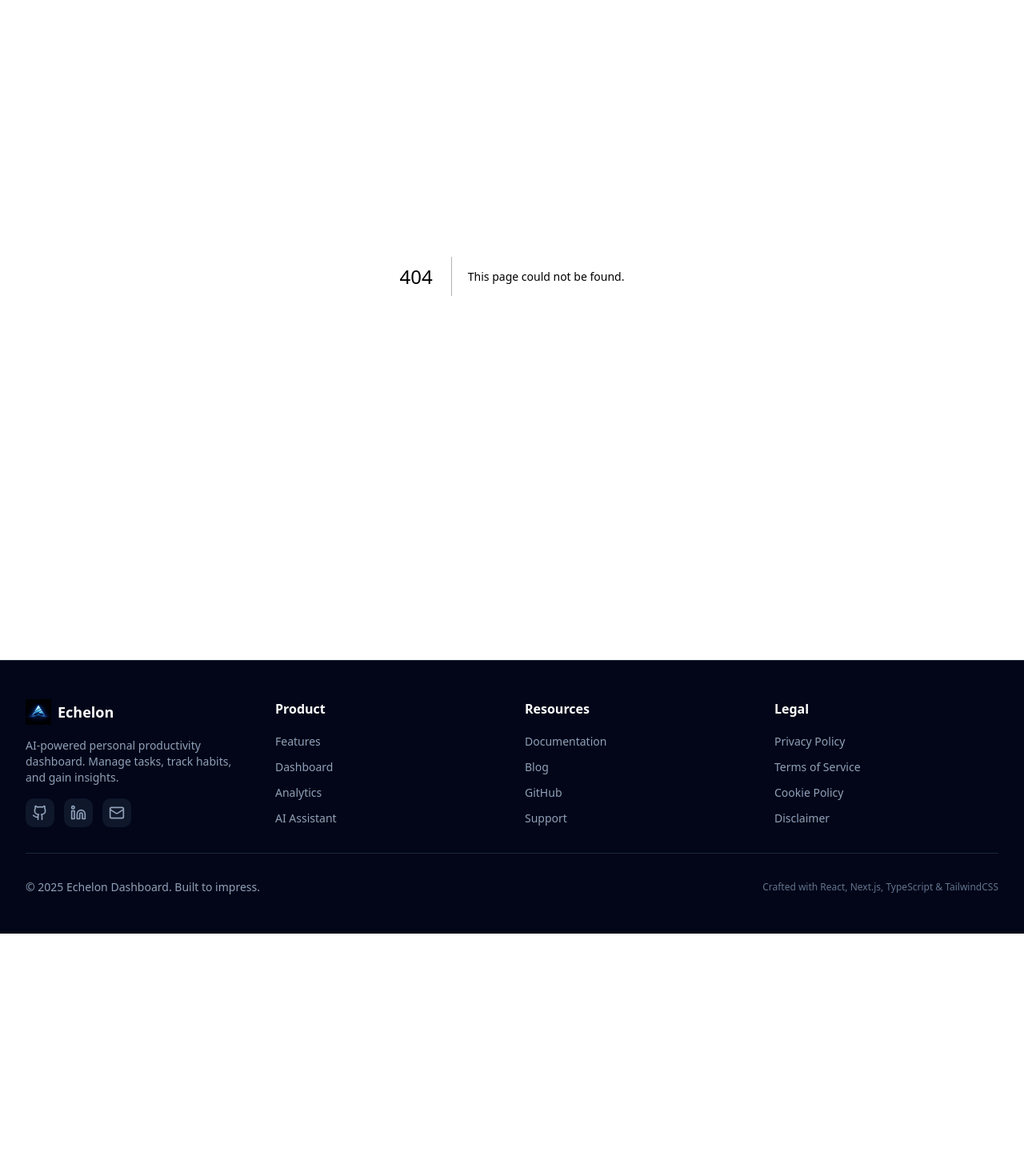
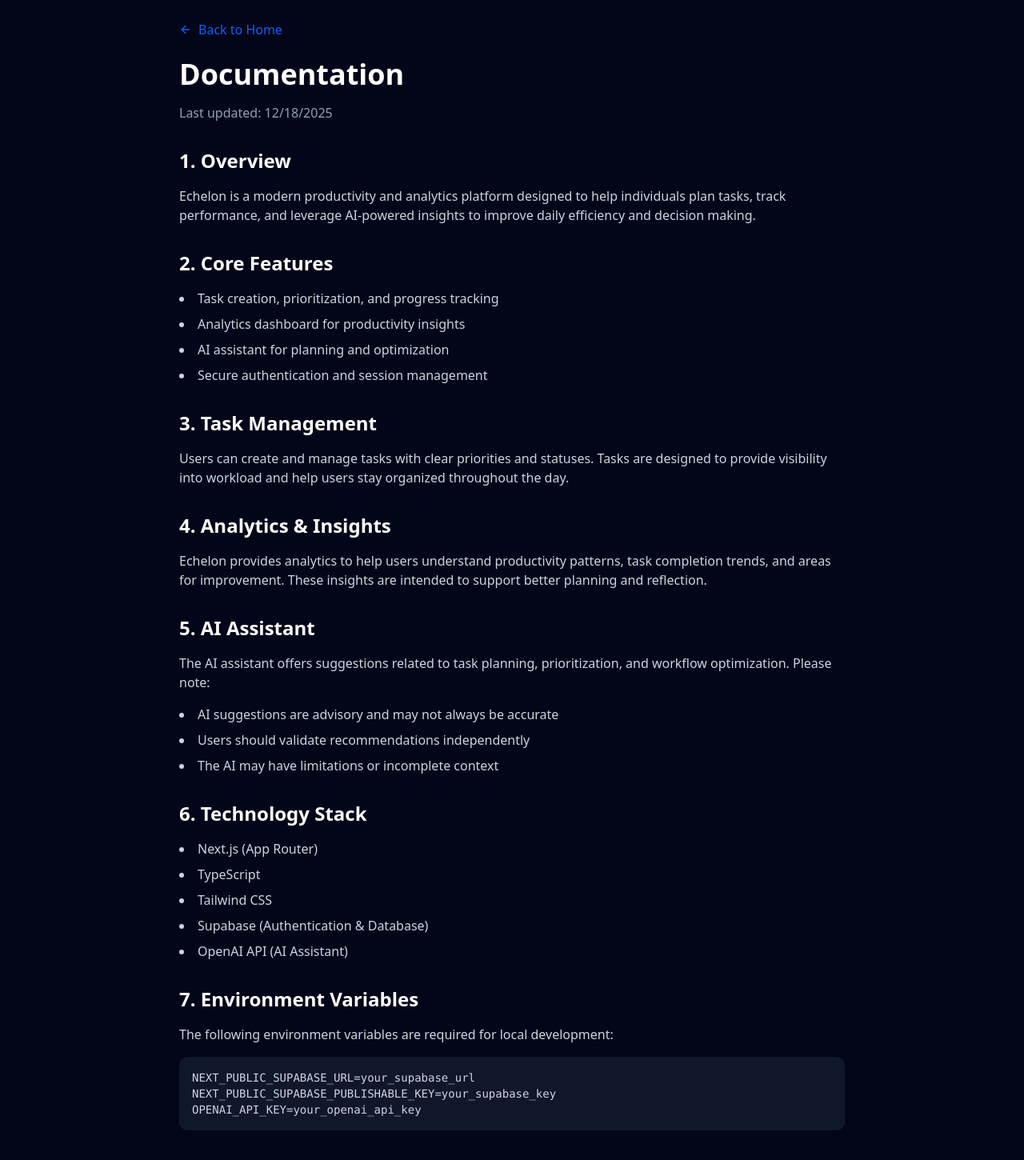
Before and after one commit to DevAnnafi/Echelon, a Next.js app: page /documentation in a window 1280 px wide. Before the commit this address had no page. Shown: the part 120-1570 px from the top of the page at 80% size. Before the commit the page ends 1287 px from the top, so only its background shows below. Built offline with nearby package versions, Linux system fonts and the light colour scheme.

Commit message:
Feat: Completed the Documentation page

```diff
--- /dev/null
+++ b/src/app/documentation/page.tsx
@@ -0,0 +1,169 @@
+"use client";
+
+import Link from "next/link";
+import { ArrowLeft } from "lucide-react";
+
+export default function Documentation() {
+  return (
+    <div className="min-h-screen bg-white dark:bg-slate-950 pt-20 pb-20">
+      <div className="max-w-4xl mx-auto px-4 sm:px-6 lg:px-8">
+        {/* Back Link */}
+        <Link
+          href="/"
+          className="inline-flex items-center gap-2 text-blue-600 hover:text-blue-700 mb-6"
+        >
+          <ArrowLeft className="w-4 h-4" />
+          Back to Home
+        </Link>
+
+        {/* Header */}
+        <h1 className="text-4xl font-bold text-slate-900 dark:text-white mb-4">
+          Documentation
+        </h1>
+        <p className="text-slate-600 dark:text-slate-400 mb-8">
+          Last updated: {new Date().toLocaleDateString()}
+        </p>
+
+        <div className="space-y-8 text-slate-700 dark:text-slate-300">
+          {/* Overview */}
+          <section>
+            <h2 className="text-2xl font-bold text-slate-900 dark:text-white mb-4">
+              1. Overview
+            </h2>
+            <p>
+              Echelon is a modern productivity and analytics platform designed to
+              help individuals plan tasks, track performance, and leverage
+              AI-powered insights to improve daily efficiency and decision
+              making.
+            </p>
+          </section>
+
+          {/* Core Features */}
+          <section>
+            <h2 className="text-2xl font-bold text-slate-900 dark:text-white mb-4">
+              2. Core Features
+            </h2>
+            <ul className="list-disc list-inside space-y-2">
+              <li>Task creation, prioritization, and progress tracking</li>
+              <li>Analytics dashboard for productivity insights</li>
+              <li>AI assistant for planning and optimization</li>
+              <li>Secure authentication and session management</li>
+            </ul>
+          </section>
+
+          {/* Task Management */}
+          <section>
+            <h2 className="text-2xl font-bold text-slate-900 dark:text-white mb-4">
+              3. Task Management
+            </h2>
+            <p>
+              Users can create and manage tasks with clear priorities and
+              statuses. Tasks are designed to provide visibility into workload
+              and help users stay organized throughout the day.
+            </p>
+          </section>
+
+          {/* Analytics */}
+          <section>
+            <h2 className="text-2xl font-bold text-slate-900 dark:text-white mb-4">
+              4. Analytics & Insights
+            </h2>
+            <p>
+              Echelon provides analytics to help users understand productivity
+              patterns, task completion trends, and areas for improvement. These
+              insights are intended to support better planning and reflection.
+            </p>
+          </section>
+
+          {/* AI Assistant */}
+          <section>
+            <h2 className="text-2xl font-bold text-slate-900 dark:text-white mb-4">
+              5. AI Assistant
+            </h2>
+            <p className="mb-4">
+              The AI assistant offers suggestions related to task planning,
+              prioritization, and workflow optimization. Please note:
+            </p>
+            <ul className="list-disc list-inside space-y-2">
+              <li>AI suggestions are advisory and may not always be accurate</li>
+              <li>Users should validate recommendations independently</li>
+              <li>The AI may have limitations or incomplete context</li>
+            </ul>
+          </section>
+
+          {/* Technology Stack */}
+          <section>
+            <h2 className="text-2xl font-bold text-slate-900 dark:text-white mb-4">
+              6. Technology Stack
+            </h2>
+            <ul className="list-disc list-inside space-y-2">
+              <li>Next.js (App Router)</li>
+              <li>TypeScript</li>
+              <li>Tailwind CSS</li>
+              <li>Supabase (Authentication & Database)</li>
+              <li>OpenAI API (AI Assistant)</li>
+            </ul>
+          </section>
+
+          {/* Environment Variables */}
+          <section>
+            <h2 className="text-2xl font-bold text-slate-900 dark:text-white mb-4">
+              7. Environment Variables
+            </h2>
+            <p className="mb-4">
+              The following environment variables are required for local
+              development:
+            </p>
+            <pre className="bg-slate-100 dark:bg-slate-900 p-4 rounded-lg text-sm overflow-x-auto">
+{`NEXT_PUBLIC_SUPABASE_URL=your_supabase_url
+NEXT_PUBLIC_SUPABASE_PUBLISHABLE_KEY=your_supabase_key
+OPENAI_API_KEY=your_openai_api_key`}
+            </pre>
+          </section>
+
+          {/* Roadmap */}
+          <section>
+            <h2 className="text-2xl font-bold text-slate-900 dark:text-white mb-4">
+              8. Roadmap
+            </h2>
+            <ul className="list-disc list-inside space-y-2">
+              <li>Team collaboration features</li>
+              <li>Role-based access control</li>
+              <li>Advanced analytics and AI insights</li>
+              <li>Mobile-first enhancements</li>
+            </ul>
+          </section>
+
+          {/* Disclaimer */}
+          <section className="mt-12 pt-8 border-t border-slate-200 dark:border-slate-800">
+            <h2 className="text-2xl font-bold text-slate-900 dark:text-white mb-4">
+              9. Usage Disclaimer
+            </h2>
+            <p className="p-4 bg-blue-50 dark:bg-blue-950/20 border border-blue-200 dark:border-blue-900 rounded-lg">
+              Echelon is provided for productivity and informational purposes
+              only. Features, analytics, and AI-generated insights should not be
+              relied upon as professional advice.
+            </p>
+          </section>
+
+          {/* Support */}
+          <section className="mt-12 pt-8 border-t border-slate-200 dark:border-slate-800">
+            <h2 className="text-2xl font-bold text-slate-900 dark:text-white mb-4">
+              Questions or Support?
+            </h2>
+            <p>
+              If you have questions about this documentation or the Echelon
+              platform, please contact:{' '}
+              <a
+                href="mailto:islamannafi@gmail.com"
+                className="text-blue-600 hover:text-blue-700 dark:text-blue-400 dark:hover:text-blue-300"
+              >
+                islamannafi@gmail.com
+              </a>
+            </p>
+          </section>
+        </div>
+      </div>
+    </div>
+  );
+}
--- a/src/components/layout/footer.tsx
+++ b/src/components/layout/footer.tsx
@@ -15,7 +15,7 @@
       { label: "AI Assistant", href: "/ai-assistant" },
     ],
     Resources: [
-      { label: "Documentation", href: "/docs" },
+      { label: "Documentation", href: "/documentation" },
       { label: "Blog", href: "/blog" },
       { label: "GitHub", href: "https://github.com/DevAnnafi/Echelon" },
       { label: "Support", href: "/support" },
```
